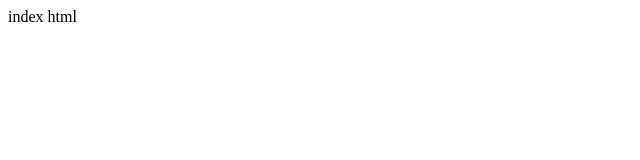
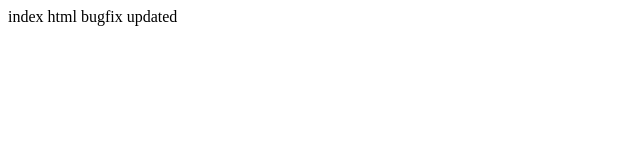
Before and after one commit to shanvinoth/amazon, a plain HTML site: page index.html in a window 1280 px wide. Shown: the whole page, without its empty margins (0-640 px from the left). Drawn offline with Linux system fonts and the light colour scheme.

Commit message:
bugfix branch code updated

```diff
--- a/index.html
+++ b/index.html
@@ -1,3 +1,4 @@
 index html
 <html>
+	bugfix updated
 </html>
```
